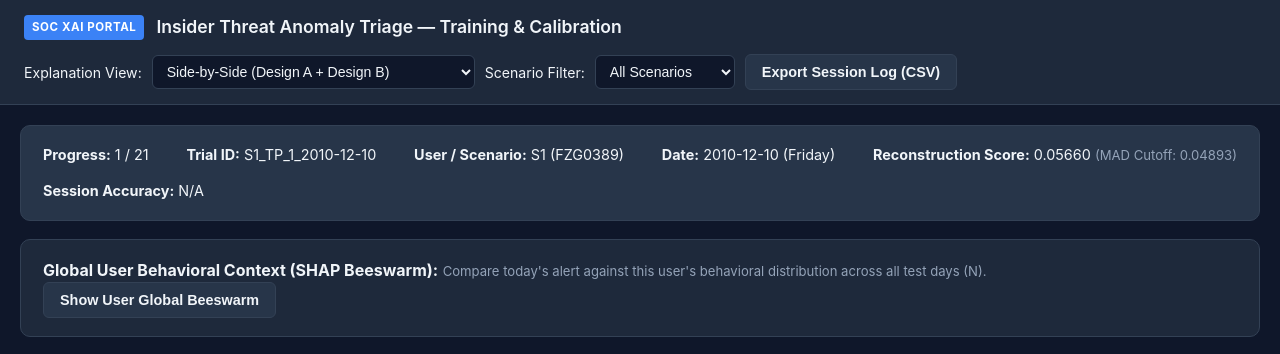
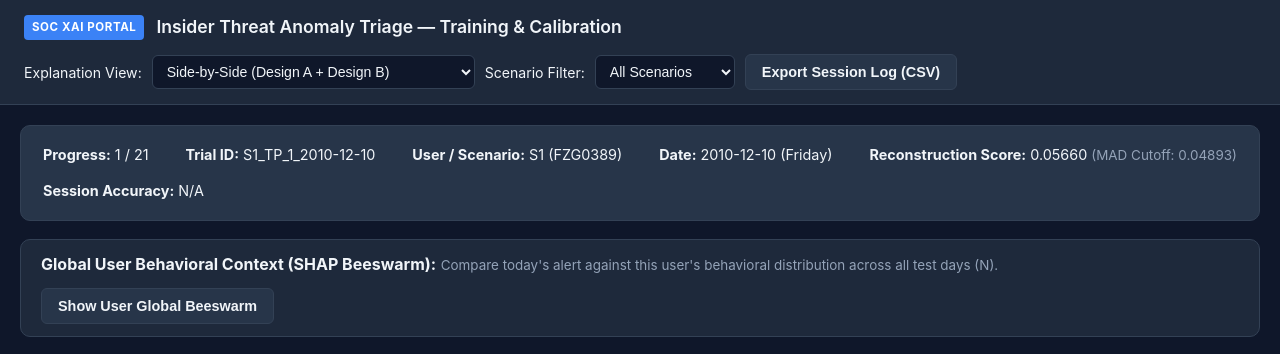
Before and after one commit to muqtadirabbasi/soc-xai-training-portal, a plain HTML site: page index.html in a window 1280 px wide. Both pictures are taken after a click on the button "Start Training Session". Shown: the top 354 px of the page. Drawn offline with Linux system fonts and the light colour scheme.

Commit message:
Update styles for intro card and add beeswarm styles
Increased max-width of .intro-card and .muted font size. Added .beeswarm-bar and .beeswarm-wrapper styles.

```diff
--- a/styles.css
+++ b/styles.css
@@ -96,7 +96,7 @@ select, input[type="text"] {
 .intro-card p {
   color: var(--muted);
   margin-bottom: 16px;
-  max-width: 850px;
+  max-width: 880px;
 }
 
 .participant-row {
@@ -118,9 +118,24 @@ select, input[type="text"] {
   background: var(--surface-alt);
 }
 
+.beeswarm-bar {
+  display: flex;
+  flex-wrap: wrap;
+  justify-content: space-between;
+  align-items: center;
+  gap: 12px;
+  padding: 12px 20px;
+  background: var(--surface);
+}
+
+.beeswarm-wrapper {
+  max-width: 920px;
+  margin: 0 auto;
+}
+
 .muted {
   color: var(--muted);
-  font-size: 0.82rem;
+  font-size: 0.84rem;
 }
 
 .visual-grid {
```
